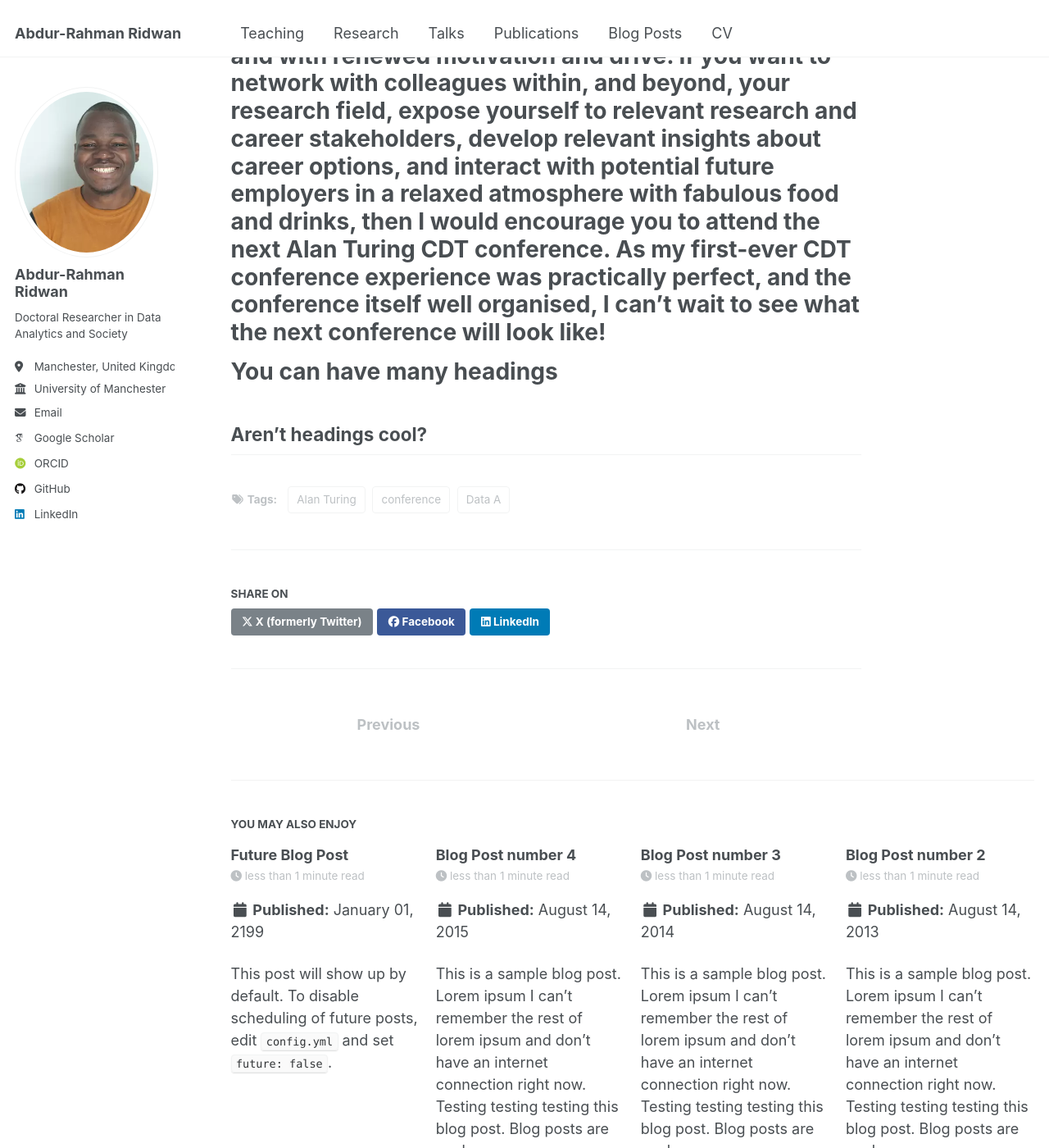
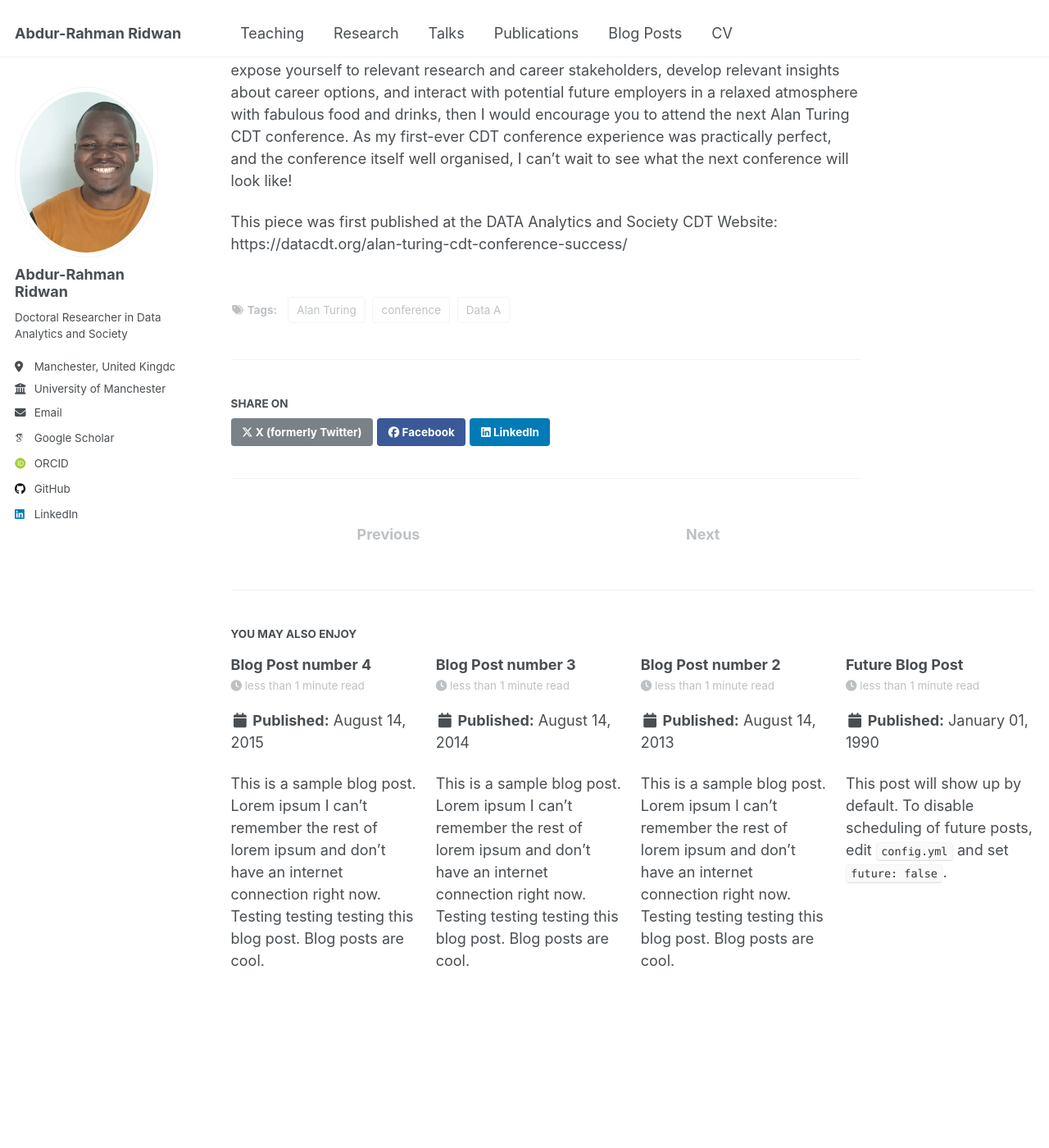
Before and after one commit to abdurrahmanlanrewaju/abdurrahmanlanrewaju.github.io, a Jekyll site: the page built from _posts/2012-08-14-blog-post-1.md, in a window 1280 px wide and 1400 px high, scrolled down 1911 px. Shown: the whole window at 82% size. Built offline with Jekyll 4.4.1, drawn with Linux system fonts in a browser that asks for light colours; some web fonts are replaced.

Commit message:
First blogpost edit

```diff
--- a/_posts/2012-08-14-blog-post-1.md
+++ b/_posts/2012-08-14-blog-post-1.md
@@ -25,10 +25,5 @@ In another exciting group activity after a break, we evaluated stakeholder salie
 To cap the event, Sue Daley from Tech UK delivered a powerful speech that emphasised the urgent need and numerous opportunities for Data Analytics professionals in the UK, and urged attendees to progress in our research and answer the call of the world waiting for our expertise.
 
 I walked away from the event with my head held high, and with renewed motivation and drive. If you want to network with colleagues within, and beyond, your research field, expose yourself to relevant research and career stakeholders, develop relevant insights about career options, and interact with potential future employers in a relaxed atmosphere with fabulous food and drinks, then I would encourage you to attend the next Alan Turing CDT conference. As my first-ever CDT conference experience was practically perfect, and the conference itself well organised, I can’t wait to see what the next conference will look like!
-======
 
-You can have many headings
-======
-
-Aren't headings cool?
-------
+This piece was first published at the DATA Analytics and Society CDT Website: https://datacdt.org/alan-turing-cdt-conference-success/
--- a/_posts/2199-01-01-future-post.md
+++ b/_posts/2199-01-01-future-post.md
@@ -1,6 +1,6 @@
 ---
 title: 'Future Blog Post'
-date: 2199-01-01
+date: 1990-01-01
 permalink: /posts/2012/08/blog-post-4/
 tags:
   - cool posts
```
